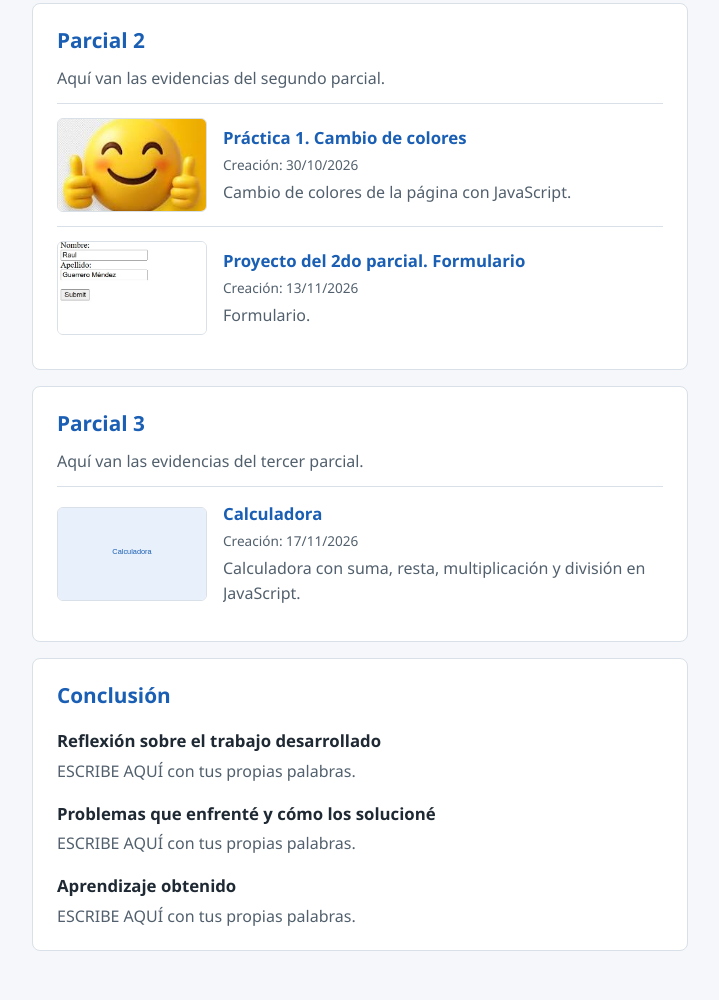
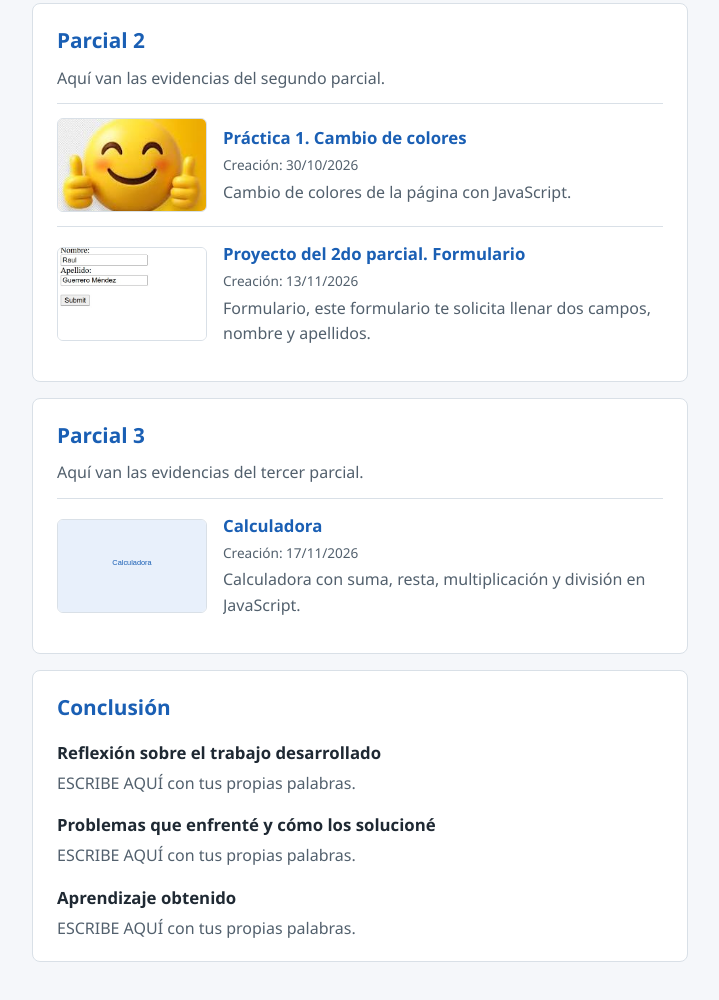
Before and after one commit to graul4988-rguerrerom/desarrolloweb271, a plain HTML site: page index.html in a window 1280 px wide. Shown: the part 1221-2221 px from the top of the page, without its empty margins (382-1101 px from the left). Drawn offline with Linux system fonts and the light colour scheme.

Commit message:
Update index.html

```diff
--- a/index.html
+++ b/index.html
@@ -202,7 +202,7 @@
         <div>
           <h3><a href="2do_parcial/formulario/formulario.html">Proyecto del 2do parcial. Formulario</a></h3>
           <span class="fecha">Creación: <time datetime="2026-11-13">13/11/2026</time></span>
-          <p> Formulario.</p>
+          <p> Formulario, este formulario te solicita llenar dos campos, nombre y apellidos.</p>
         </div>
       </article>
     </section>
```
